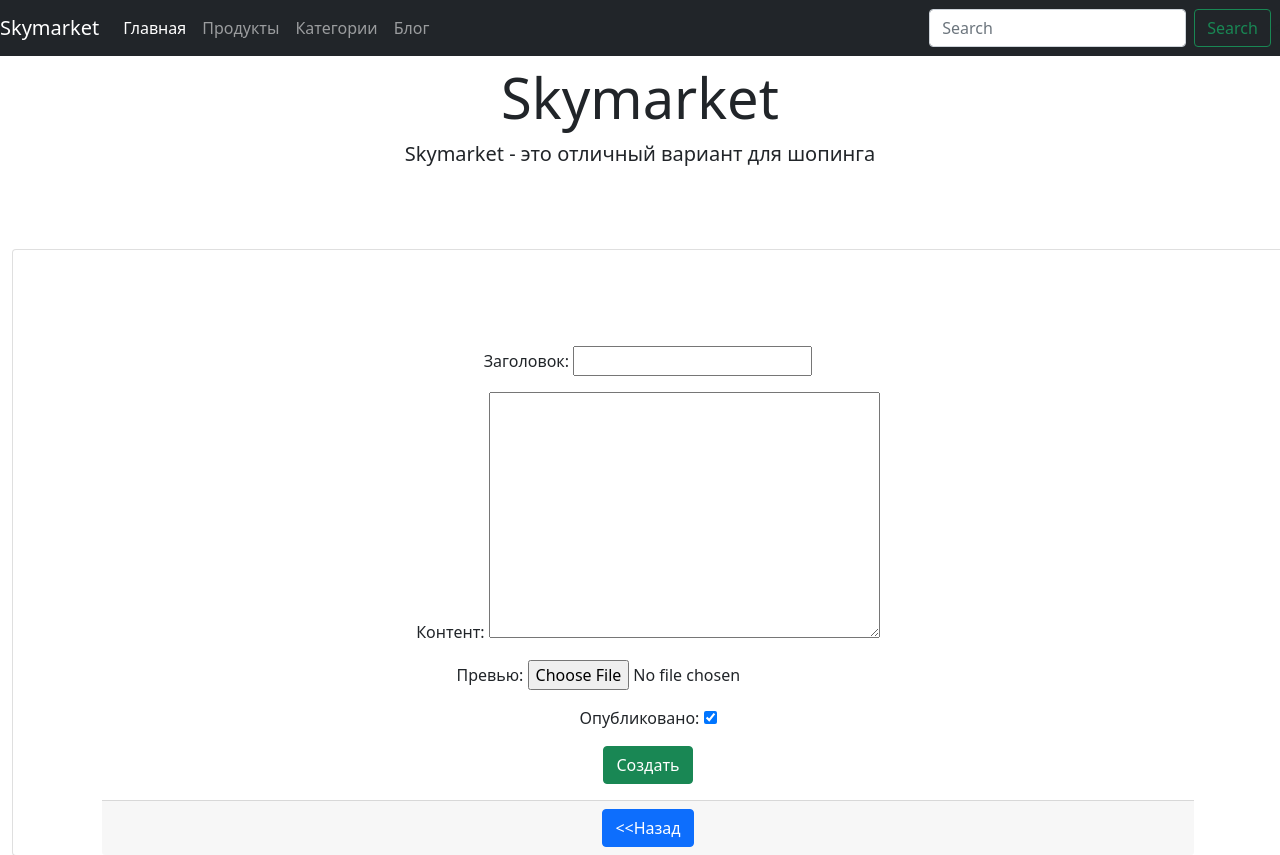
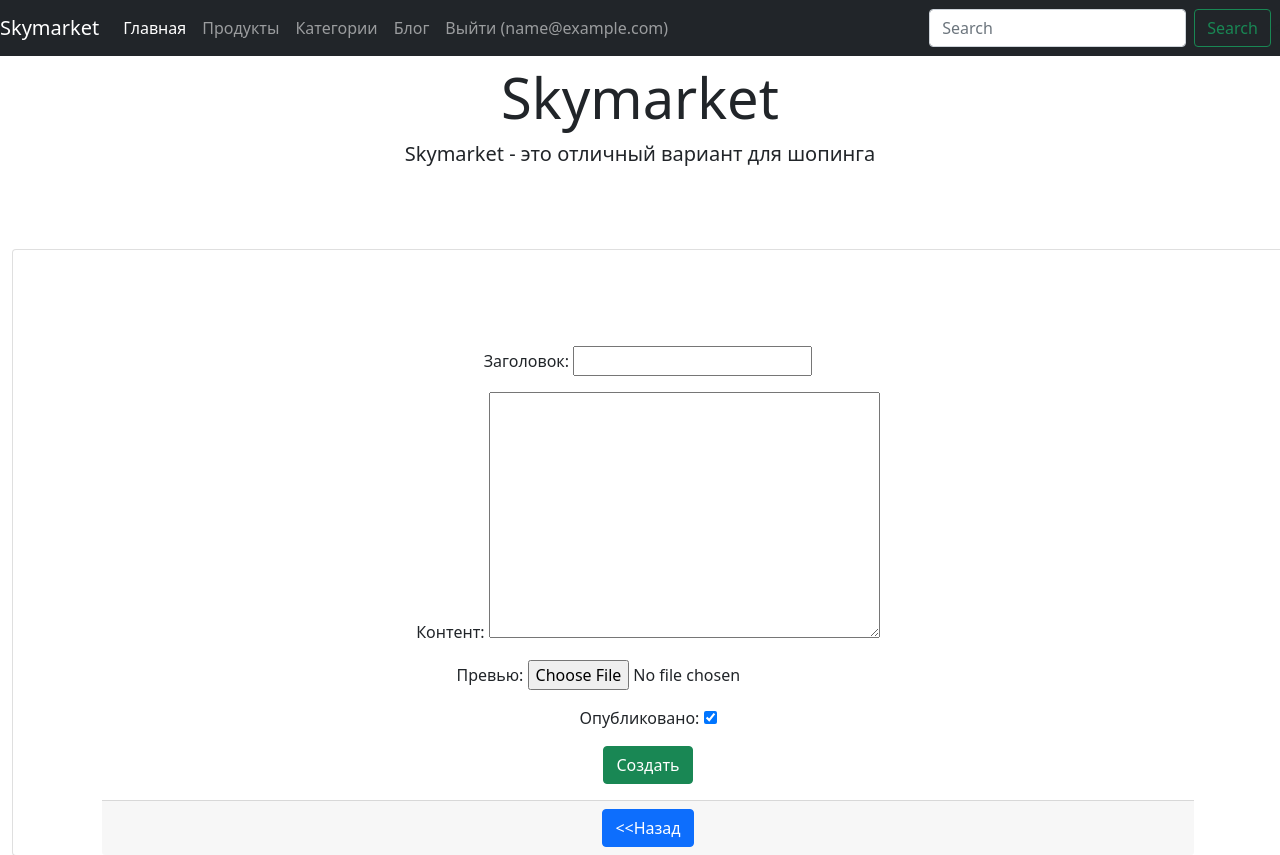
Before and after one commit to Dmitry177777/21.1, a Django app: page /blog/create/ in a window 1280 px wide. Shown: the top 855 px of the page. Run offline with Django 4.2, Linux system fonts and the light colour scheme; the visitor is signed in with stand-in values (Sample User, id 1); some libraries are stand-ins or nearby versions.

Commit message:
task16/lesson 22 logout2

```diff
--- a/config/settings.py
+++ b/config/settings.py
@@ -147,3 +147,4 @@ EMAIL_USE_TLS = False
 EMAIL_USE_SSL = True
 
 AUTH_USER_MODEL = 'users.User'
+LOGIN_REDIRECT_URL = '/'
--- a/main/templates/main/includes/inc_main_menu.html
+++ b/main/templates/main/includes/inc_main_menu.html
@@ -12,12 +12,13 @@
           <li class="nav-item">
             <a class="nav-link" href="{% url 'main:blog_list' %}">Блог</a>
           </li>
-          {% if user.is_athenticated %}
+          {% if user.is_authenticated %}
+          <li class="nav-item">
+            <a class="nav-link" href="{% url 'users:logout' %}">Выйти ({{user}})</a>
+          </li>
+          {% else %}
           <li class="nav-item">
             <a class="nav-link" href="{% url 'users:login' %}">Войти</a>
-          </li>
-           <li class="nav-item">
-            <a class="nav-link" href="{% url 'users:logaut' %}">Выйти</a>
           </li>
           {% endif %}
         </ul>
--- a/users/urls.py
+++ b/users/urls.py
@@ -1,6 +1,6 @@
 from django.conf import settings
 from django.conf.urls.static import static
-from django.contrib.auth.views import LoginView
+from django.contrib.auth.views import LoginView, LogoutView
 from django.urls import path
 from .views import *
 
@@ -10,4 +10,5 @@ app_name = UsersConfig.name
 
 urlpatterns = [
     path('', LoginView.as_view(template_name='users/login.html'), name="login"),
+    path('logout/', LogoutView.as_view(), name="logout"),
     ]
```
